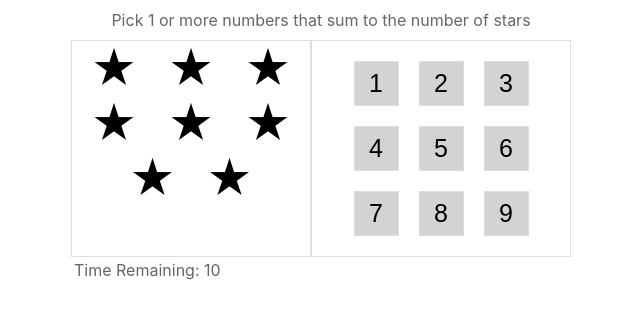
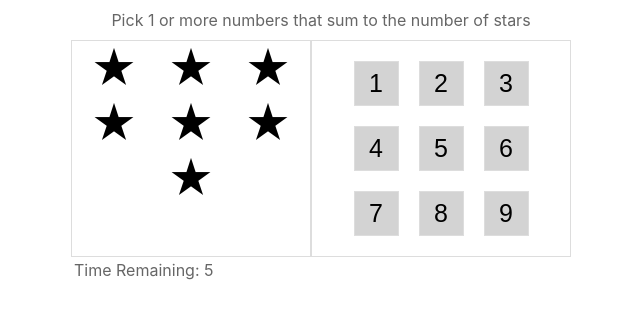
Before and after one commit to amarflybot/react-sample, a React (Create React App) app: page / in a window 1280 px wide. Shown: the top 318 px of the page, without its empty margins (319-959 px from the left). Built offline with nearby package versions, Linux system fonts and the light colour scheme.

Commit message:
Unmounting and Mounting the components

```diff
--- a/src/App.tsx
+++ b/src/App.tsx
@@ -1,4 +1,4 @@
-import React from 'react';
+import React, {useEffect, useState} from 'react';
 import './App.css';
 
 // Color Theme
@@ -16,10 +16,10 @@ const utils = {
     sum: (arr: any[]) => arr.reduce((acc, curr) => acc + curr, 0),
 
     // create an array of numbers between min and max (edges included)
-    range: (min:number, max:number) => Array.from({ length: max - min + 1 }, (_, i) => min + i),
+    range: (min: number, max: number) => Array.from({length: max - min + 1}, (_, i) => min + i),
 
     // pick a random number between min and max (edges included)
-    random: (min:number, max:number) => min + Math.floor(Math.random() * (max - min + 1)),
+    random: (min: number, max: number) => min + Math.floor(Math.random() * (max - min + 1)),
 
     // Given an array of numbers and a max...
     // Pick a random sum (< max) from the set of all available sums in arr
@@ -46,21 +46,21 @@ type PlayNumberProps = {
     onclick: (number: number, status: string) => void,
 }
 
-export class PlayNumber extends React.Component<PlayNumberProps>{
+export class PlayNumber extends React.Component<PlayNumberProps> {
     render() {
         return (
             <button
                 key={this.props.number}
                 className="number"
-                style={{backgroundColor: colors.get(this.props.status) }}
-                onClick= {() => this.props.onclick(this.props.number, this.props.status)}
+                style={{backgroundColor: colors.get(this.props.status)}}
+                onClick={() => this.props.onclick(this.props.number, this.props.status)}
             >
                 {this.props.number}
             </button>);
     }
 }
 
-export class StarsDisplay extends React.Component<{stars: number}> {
+export class StarsDisplay extends React.Component<{ stars: number }> {
     render() {
         return (
             <>
@@ -71,58 +71,94 @@ export class StarsDisplay extends React.Component<{stars: number}> {
     }
 }
 
-export class App extends React.Component {
+export class PlayAgain extends React.Component<{ onclick: () => void , gameStatus: string}> {
+    render() {
+        return (
+            <div className="game-done">
+                <div
+                    className="message"
+                    style={{color: this.props.gameStatus === 'lost' ? 'red' : 'green'}}
+                >
+                    {this.props.gameStatus === 'lost' ? 'Game Over' : 'Nice'}
+                </div>
+                <button
+                    onClick={this.props.onclick}
+                >
+                    Play Again
+                </button>
+            </div>
+        );
+    }
+}
 
-    state = {
-        stars: utils.random(1,9),
-        availableNumbers: utils.range(1,9),
-        candidateNumbers: [0] ,
+function App() {
+    const [gameId, setGameId] = useState(1);
+
+    return <Game
+        key={gameId}
+        startNewGame={() => setGameId(gameId+1)} />;
+}
+
+const Game: React.FC<{startNewGame: () => void}> = () => {
+
+    const [stars, setStars] = useState(utils.random(1, 9));
+    const [availableNumbers, setAvailableNumbers] = useState(utils.range(1, 9));
+    const [candidateNumbers, setCandidateNumbers] = useState([0]);
+    const [secondsLeft, setSecondsLeft] = useState(10);
+
+    const resetGame = () => {
+        setCandidateNumbers([]);
+        setStars(utils.random(1, 9));
+        setAvailableNumbers(utils.range(1, 9));
+        setSecondsLeft(10);
+    }
+
+    const gameStatus = availableNumbers.length === 0
+        ? 'won'
+        : secondsLeft === 0 ? 'lost' : 'active';
+
+    const candidateAreWrong = () => {
+        return utils.sum(candidateNumbers) > stars;
     };
 
-    constructor(props: {}) {
-        super(props);
-        this.onNumberClick = this.onNumberClick.bind(this);
-        this.candidateAreWrong = this.candidateAreWrong.bind(this);
-        this.numberStatus = this.numberStatus.bind(this);
-    }
-
-    candidateAreWrong() {
-        return utils.sum(this.state.candidateNumbers) > this.state.stars;
-    };
-
-    numberStatus(number: number) {
-        if (!this.state.availableNumbers.includes(number)) {
+    const numberStatus = (number: number) => {
+        if (!availableNumbers.includes(number)) {
             return 'used';
         }
         // @ts-ignore
-        if (this.state.candidateNumbers.includes(number)) {
-            return this.candidateAreWrong() ? 'wrong': 'candidate';
+        if (candidateNumbers.includes(number)) {
+            return candidateAreWrong() ? 'wrong' : 'candidate';
         }
         return 'available';
     };
 
-    onNumberClick(number: number, currentStatus: string) {
-        if (currentStatus === 'used') {
+    const onNumberClick = (number: number, currentStatus: string) => {
+        if (currentStatus === 'used' || gameStatus !== 'active') {
             return;
         }
         const newCandidateNums = currentStatus === 'available'
-            ? this.state.candidateNumbers.concat(number)
-            : this.state.candidateNumbers.filter(value => value !== number);
-        if (utils.sum(newCandidateNums) !== this.state.stars) {
-            this.setState({
-                candidateNumbers: newCandidateNums
-            })
+            ? candidateNumbers.concat(number)
+            : candidateNumbers.filter(value => value !== number);
+        if (utils.sum(newCandidateNums) !== stars) {
+            setCandidateNumbers(newCandidateNums);
         } else {
-            let newAvailableNumbers = this.state.availableNumbers.filter(value => !newCandidateNums.includes(value));
-            this.setState({
-                availableNumbers: newAvailableNumbers,
-                candidateNumbers: [],
-                stars: utils.randomSumIn(newAvailableNumbers, 9)
-            })
+            let newAvailableNumbers = availableNumbers.filter(value => !newCandidateNums.includes(value));
+            setAvailableNumbers(newAvailableNumbers);
+            setCandidateNumbers([]);
+            setStars(utils.randomSumIn(newAvailableNumbers, 9));
         }
     }
+    useEffect(() => {
+        if (secondsLeft > 0 || gameStatus === 'active') {
+            let timerId = setTimeout(() => {
+                setSecondsLeft(secondsLeft - 1)
+            }, 1000);
+            return () => {
+                clearTimeout(timerId);
+            }
+        }
+    });
 
-    render() {
     return (
         <div className="game">
             <div className="help">
@@ -130,21 +166,26 @@ export class App extends React.Component {
             </div>
             <div className="body">
                 <div className="left">
-                        <StarsDisplay stars={this.state.stars} />
+                    {gameStatus !== 'active' ? (
+                        <PlayAgain onclick={resetGame} gameStatus={gameStatus}/>
+                    ) : (
+                        <StarsDisplay stars={stars}/>
+                    )}
                 </div>
                 <div className="right">
                     {utils.range(1, 9).map(number =>
                         <PlayNumber
                             key={number}
-                                status={this.numberStatus(number)}
+                            status={numberStatus(number)}
                             number={number}
-                                onclick={this.onNumberClick}
+                            onclick={onNumberClick}
                         />
                     )}
                 </div>
             </div>
-                <div className="timer">Time Remaining: 10</div>
+            <div className="timer">Time Remaining: {secondsLeft}</div>
         </div>
     );
 }
-}
+
+export default App
--- a/src/index.tsx
+++ b/src/index.tsx
@@ -1,7 +1,7 @@
 import React from 'react';
 import ReactDOM from 'react-dom';
 import './index.css';
-import {App} from './App';
+import App from './App';
 import reportWebVitals from './reportWebVitals';
 
 ReactDOM.render(
```
Lines whose indentation alone changed are shown as unchanged.
